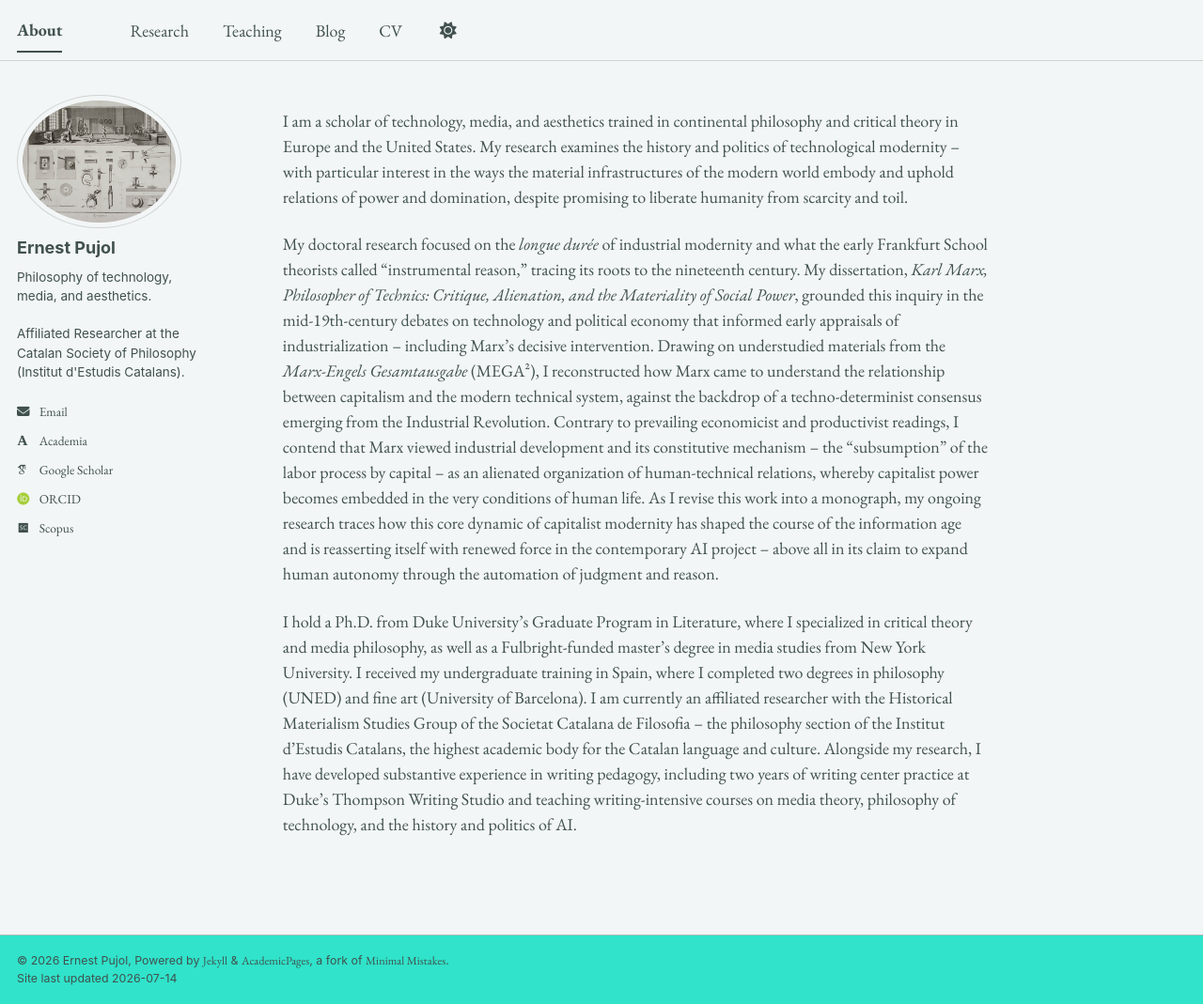
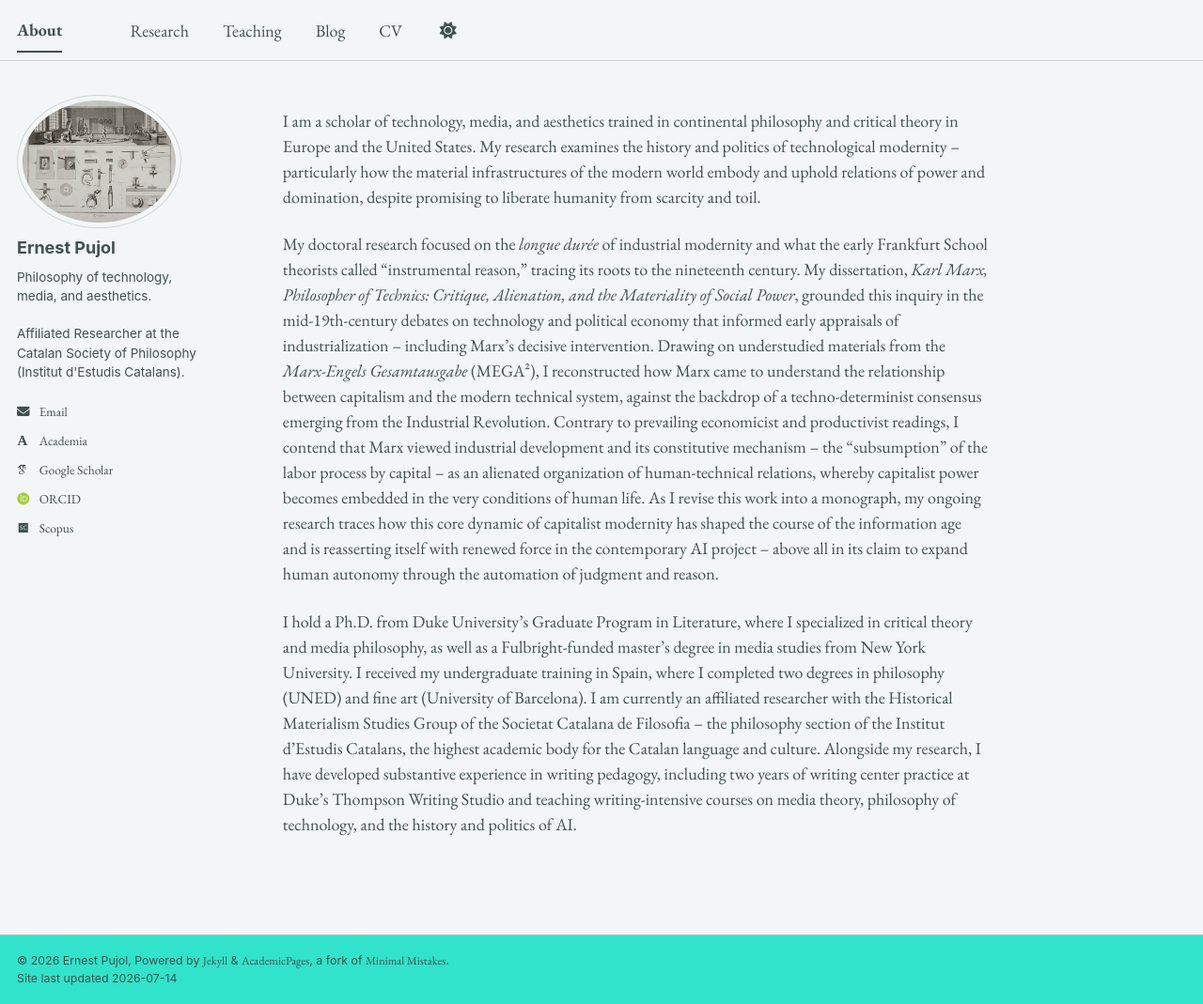
Before and after one commit to epujol90/epujol90.github.io, a Jekyll site: the page built from _pages/about.md, in a window 1280 px wide and 1069 px high. Shown: the whole window at 94% size. Built offline with Jekyll 4.4.1, drawn with Linux system fonts in a browser that asks for light colours; some web fonts are replaced; a script bundle is joined from its source files by our own code; library files that are not in the unit come from our copies.

Commit message:
Update about.md

```diff
--- a/_pages/about.md
+++ b/_pages/about.md
@@ -6,7 +6,7 @@ redirect_from:
   - /about/
   - /about.html
 ---
-I am a scholar of technology, media, and aesthetics trained in continental philosophy and critical theory in Europe and the United States. My research examines the history and politics of technological modernity -- with particular interest in the ways the material infrastructures of the modern world embody and uphold relations of power and domination, despite promising to liberate humanity from scarcity and toil.
+I am a scholar of technology, media, and aesthetics trained in continental philosophy and critical theory in Europe and the United States. My research examines the history and politics of technological modernity -- particularly how the material infrastructures of the modern world embody and uphold relations of power and domination, despite promising to liberate humanity from scarcity and toil.
 
 My doctoral research focused on the _longue durée_ of industrial modernity and what the early Frankfurt School theorists called “instrumental reason,” tracing its roots to the nineteenth century. My dissertation, _Karl Marx, Philosopher of Technics: Critique, Alienation, and the Materiality of Social Power_, grounded this inquiry in the mid-19th-century debates on technology and political economy that informed early appraisals of industrialization -- including Marx's decisive intervention. Drawing on understudied materials from the _Marx-Engels Gesamtausgabe_ (MEGA²), I reconstructed how Marx came to understand the relationship between capitalism and the modern technical system, against the backdrop of a techno-determinist consensus emerging from the Industrial Revolution. Contrary to prevailing economicist and productivist readings, I contend that Marx viewed industrial development and its constitutive mechanism -- the “subsumption” of the labor process by capital -- as an alienated organization of human-technical relations, whereby capitalist power becomes embedded in the very conditions of human life. As I revise this work into a monograph, my ongoing research traces how this core dynamic of capitalist modernity has shaped the course of the information age and is reasserting itself with renewed force in the contemporary AI project -- above all in its claim to expand human autonomy through the automation of judgment and reason.
 
```
